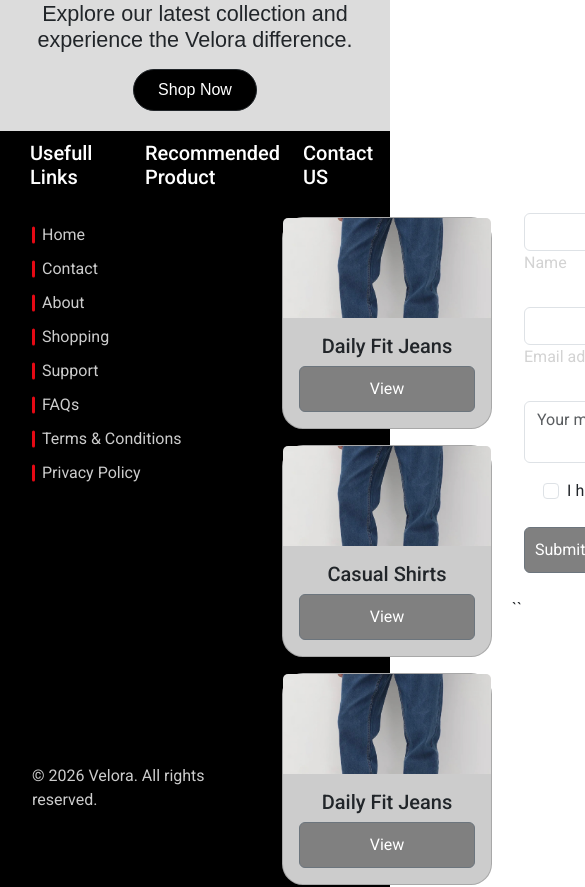
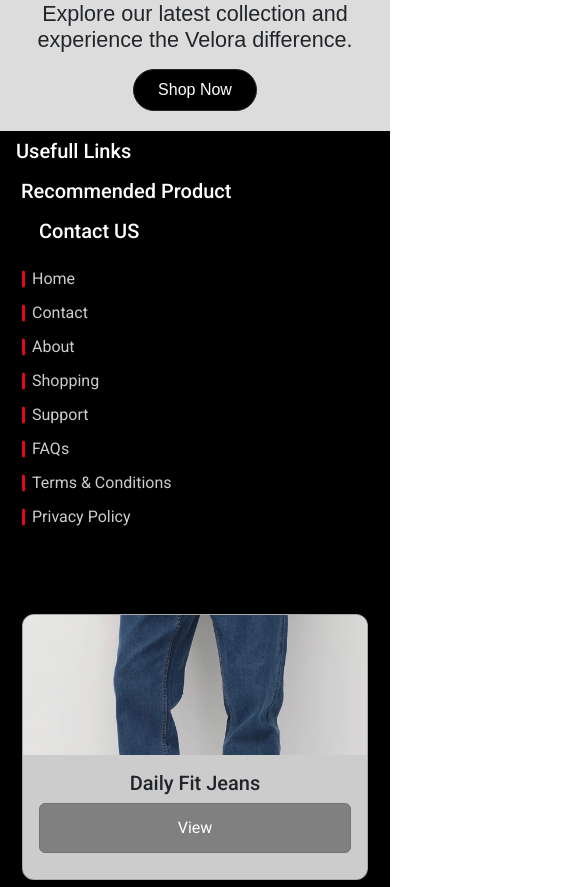
Before and after one commit to nehal76/Angular_POC_ClothingBrand_2025, an Angular app: page /home in a window 390 px wide. Shown: the part 5280-6167 px from the top of the page, 585 px wide, since content can reach past the window. Built offline with nearby package versions, Linux system fonts and the light colour scheme.

Commit message:
FormsPree implemnting

```diff
--- /dev/null
+++ b/src/app/Service/formspree.service.ts
@@ -0,0 +1,20 @@
+import { HttpClient } from '@angular/common/http';
+import { Injectable } from '@angular/core';
+
+@Injectable({
+  providedIn: 'root'
+})
+export class FormspreeService {
+
+  constructor(private http: HttpClient) { }
+
+formsData(payload: any) {
+    return this.http.post('https://formspree.io/f/mojedlev', payload, {
+      headers: {
+        Accept: 'application/json',
+        'Content-Type': 'application/json',
+      },
+    });
+  }
+
+}
--- a/src/app/footer/footer.component.css
+++ b/src/app/footer/footer.component.css
@@ -1,4 +1,3 @@
-
 body {
   margin: 0;
   padding: 0;
@@ -11,35 +10,23 @@ body {
   background-color: black;
   margin-bottom: 10px;
   width: auto;
-
 }
 
-.container-headings{
-  /* background-color: aqua; */
+.container-headings {
   display: grid;
   grid-template-columns: 1fr 1fr 1fr;
-  /* background-color: #e50914; */
+
   background-color: black;
   color: white;
   padding-left: 30px;
   padding-top: 10px;
-  /* position: relative;
-  top: 10px; */
-
-
-
 }
 
 .container div {
   padding: 0%;
   margin: auto;
-  /* background-color: #f1f1f1; */
-  /* border: 1px solid black; */
-  /* padding: 10px; */
-
-  /* text-align: center; */
 }
-.footer-headings{
+.footer-headings {
   color: #ccc;
   text-align: start;
   padding-top: 2%;
@@ -48,7 +35,6 @@ body {
 /* 1st part */
 
 .useful-part {
-
   color: #ccc; /* Gray text */
   padding: 20px;
 }
@@ -57,26 +43,15 @@ body {
   padding: 0%;
   margin: 0%;
 }
-/* .bar-line {
-  position: absolute;
-  left: 0;
-  top: 0;
-  height: 8%;
-  width: 4px;
-  background-color: #e50914;
-  border-radius: 2px;
-} */
 
-.footer-ul li{
+.footer-ul li {
   position: relative;
   padding-left: 10px;
   margin: 6px 0;
-
 }
 
-.footer-ul li::before{
-
-content: "";
+.footer-ul li::before {
+  content: "";
   position: absolute;
   left: 0;
   top: 50%;
@@ -85,7 +60,6 @@ content: "";
   height: 70%;
   background-color: #e50914; /* Netflix red */
   border-radius: 2px;
-
 }
 
 .useful-part h3 {
@@ -102,7 +76,6 @@ content: "";
   margin-bottom: 10px;
   font-size: 16px;
   transition: color 0.3s;
-
 }
 
 .footer-Links ul li:hover {
@@ -111,17 +84,12 @@ content: "";
 }
 
 .footer-copywright {
-  /* padding-top: 10%; */
-  /* text-align: justify; */
-  /* transform: translateY(-4px); */
   position: relative;
   top: 30%;
-
 }
 
 /* 2nd part */
-.recommended-part{
-
+.recommended-part {
   color: #ccc; /* Gray text */
   padding: 20px;
 }
@@ -145,8 +113,8 @@ content: "";
 }
 
 /* form */
-.contact-form-section{
-  display: justify;
+.contact-form-section {
+  /* display: justify; */
   padding-left: 40px;
   color: lightgrey;
   padding-top: 20px;
@@ -165,11 +133,10 @@ content: "";
 }
 
 .scrollToTop-container {
-  display: flexbox;
-  grid: auto auto / auto auto auto auto;
+  /* display: flexbox; */
+  grid: auto auto auto auto/ auto auto auto auto;
   padding-top: 20px;
   text-align: end;
-  /* background-color: rgb(62, 224, 224); */
 }
 .scrollToTop-button {
   border-radius: 20px;
@@ -181,3 +148,72 @@ content: "";
   background-color: #d8cdc8; /* Darker shade on hover */
   transform: scale(1.05);
 }
+
+
+/* Small devices: up to 576px */
+@media (max-width: 576px) {
+  .container-fluid {
+    grid-template-columns: 1fr; /* single column */
+    gap: 12px;
+    padding: 10px;
+  }
+
+  .container-headings {
+    grid-template-columns: 1fr; /* stack headings */
+    padding-left: 16px;
+    padding-top: 8px;
+    row-gap: 8px;
+  }
+
+  .useful-part,
+  .recommended-part {
+    padding: 12px;
+    font-size: 0.95rem;
+  }
+
+  .heading,
+  .footer-headings {
+    padding-top: 8px;
+    font-size: 1rem;
+  }
+
+  .card {
+    height: 360px;            /* smaller card */
+    width: 100%;
+    border-radius: 12px;       /* softer radius for small screens */
+    background-color: #ccc;
+    display: flex;
+    flex-direction: column;
+    overflow: hidden;
+  }
+
+  .fixed-img {
+    height: 140px;             /* taller image for mobile hero feel */
+    width: 100%;
+    object-fit: cover;
+  }
+
+  .footer-ul li {
+    margin: 4px 0;
+    padding-left: 10px;
+  }
+
+  .contact-form-section {
+    padding-left: 16px;
+    padding-right: 16px;
+    padding-top: 16px;
+  }
+
+  .btn-primary,
+  .btn-secondary {
+    width: 100%;
+    padding: 12px;
+    font-size: 1rem;
+    margin-bottom: 10px;
+  }
+
+  .scrollToTop-button {
+    padding: 8px 14px;
+    font-size: 0.95rem;
+  }
+}
--- a/src/app/footer/footer.component.html
+++ b/src/app/footer/footer.component.html
@@ -1,11 +1,11 @@
 <footer class="footer-dev">
-  <div class="container-headings"  >
+  <div class="container-headings">
     <h5>Usefull Links</h5>
     <h5 style="padding-left: 5px">Recommended Product</h5>
     <h5 style="padding-left: 23px">Contact US</h5>
   </div>
-  <div class="container-fluid" style="padding-top: 0; padding-top: 0;">
-    <div class="useful-part" >
+  <div class="container-fluid" style="padding-top: 0; padding-top: 0">
+    <div class="useful-part">
       <!-- <h3 class="footer-headings">Useful Links</h3> -->
       <div class="footer-Links">
         <ul class="footer-ul">
@@ -55,15 +55,19 @@
     <div>
       <!-- <h3 class="footer-headings">Contact us</h3> -->
 
-
-<form #f="ngForm" (ngSubmit)="submitForm(f)" style="width: 22rem" class="container mt-3">
-
+      <form
+        #f="ngForm"
+        (ngSubmit)="submitForm(f)"
+        style="width: 22rem"
+        class="container mt-3"
+      >
         <!-- Name -->
         <div class="form-outline mb-4">
           <input
             type="text"
             class="form-control"
             name="name"
+            placeholder="Your Name"
             ngModel
             required
           />
@@ -76,10 +80,13 @@
             type="email"
             class="form-control"
             name="email"
+            placeholder="Your Email"
             ngModel
             required
           />
-    <label class="form-label" style="color: lightgray">Email address</label>
+          <label class="form-label" style="color: lightgray"
+            >Email address</label
+          >
         </div>
 
         <!-- Message -->
@@ -92,7 +99,10 @@
         ></textarea>
 
         <!-- Checkbox -->
-  <div class="form-check d-flex justify-content-center mb-4">
+        <div
+          class="form-check d-flex justify-content-center mb-2"
+          style="padding-bottom: 20px"
+        >
           <input
             class="form-check-input me-2"
             type="checkbox"
@@ -100,21 +110,33 @@
             ngModel
             checked
           />
-    <label class="form-check-label">
+          <label
+            class="form-check-label"
+            style="color: white; padding-right: 30px"
+          >
             I have read and agree to the terms
           </label>
         </div>
 
-  <!-- ✅ SUBMIT button -->
+        <!--  SUBMIT button -->
         <button
+          [disabled]="sending() || f.invalid"
           type="submit"
-    class="btn btn-secondary btn-block mb-4"
+          class="btn btn-secondary btn-block mb-12"
         >
-    Submit
+          {{ sending() ? "Sending..." : "Send" }}
         </button>
+        <div>
+          @if (success()) {
+            <div style="color: azure">Submitted successfully</div>
+          } @else if (error()) {
+            <div style="color: azure" >error</div>
+          }
+        </div>
 
+        <!-- <p *ngIf="success" style="color: gray;">{{success()}}</p>
+        <p *ngIf="error" style="color: gray;">{{error()}}</p> -->
       </form>
-``
 
       <div class="scrollToTop-container">
         <div
--- a/src/app/footer/footer.component.ts
+++ b/src/app/footer/footer.component.ts
@@ -2,8 +2,10 @@ import { CommonModule, NgClass, NgStyle } from '@angular/common';
 import { Component, computed, effect, signal } from '@angular/core';
 import { FormsModule } from '@angular/forms';
 import { APIService } from '../Service/api.service';
+import { FormspreeService } from '../Service/formspree.service';
 
 @Component({
+  standalone: true,
   selector: 'app-footer',
   imports: [CommonModule, FormsModule, NgClass, NgStyle],
   templateUrl: './footer.component.html',
@@ -14,8 +16,12 @@ export class FooterComponent {
   email = '';
   message = '';
   data: any;
+  sending = signal(false);
+  showSucces = true;
+  success = signal<string | null>(null);
+  error = signal<string | null>(null);
 
-  constructor(private formdata: APIService) {}
+  constructor(private formdata: FormspreeService) {}
 
   products = [
     {
@@ -39,50 +45,37 @@ export class FooterComponent {
   clickEvent = () => {
     console.log('clicked');
   };
+
+
+
   submitForm(f: any) {
-    // console.log('clicked');
-    // fetch('https://formspree.io/f/mojedlev', {
-    //   method: 'post',
+    this.sending.set(true);
+    this.success.set(null);
+    this.error.set(null);
 
-    // body: JSON.stringify({ email: this.email, message: this.message, name: this.name})
-
-    // }).then(res => console.log(res)).catch(err => console.log("error", err));
 
     if (!f.value) return;
-
     const payload = f.value;
 
     this.formdata.formsData(payload).subscribe({
       next: (res) => {
         this.data = res;
+        this.success.set('submitted');
+
         console.log('formspree', res);
+        this.sending.set(false);
         f.resetForm();
       },
       error: (err) => {
         console.log('error', err);
+        this.error.set("Something Wents wrong!! Please check");
+        this.sending.set(false);
+        f.resetForm()
+        f.untouched()
+        f.markAsPristine();
       },
-      // this.data = data;
-      // console.log("formData", data);
     });
   }
-
-  // submitForm(f: any) {
-  //   fetch('https://formspree.io/f/mojedlev', {
-  //     method: 'POST',
-  //     headers: {
-  //       'Accept': 'application/json',
-  //       'Content-Type': 'application/json'
-  //     },
-  //     body: JSON.stringify(f.value)
-  //   })
-  //   .then(res => res.json())
-
-  //   .then(data => {
-  //     console.log('Success:', data);
-  //     f.reset();
-  //   })
-  //   .catch(err => console.error('Error:', err));
-  // }
 
   scrollToTop() {
     window.scrollTo({ top: 0, behavior: 'smooth' });
```
Also changed, not shown: 1 other file (tests, documents, lock files or other folders). Lines whose indentation alone changed are shown as unchanged.
